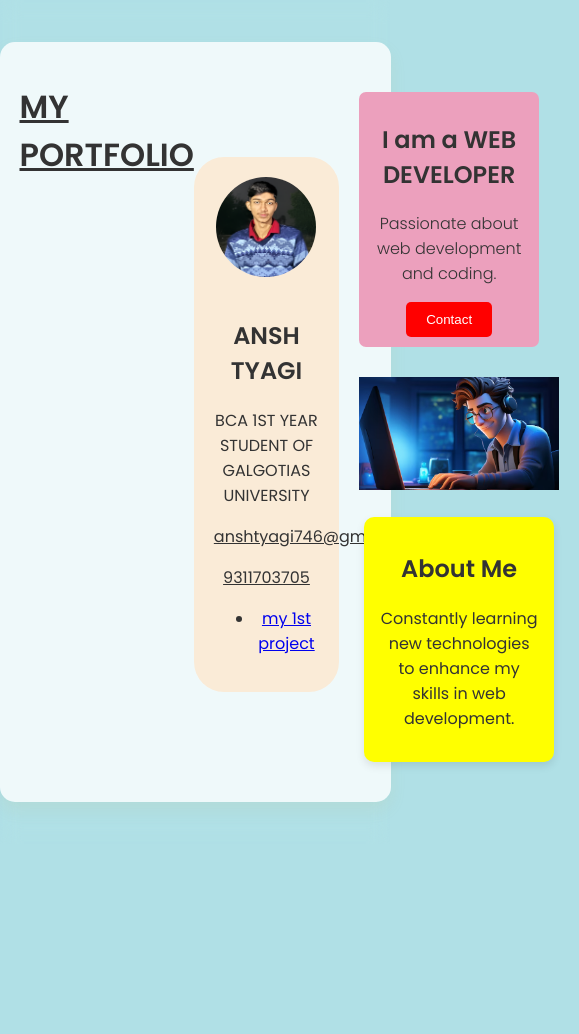
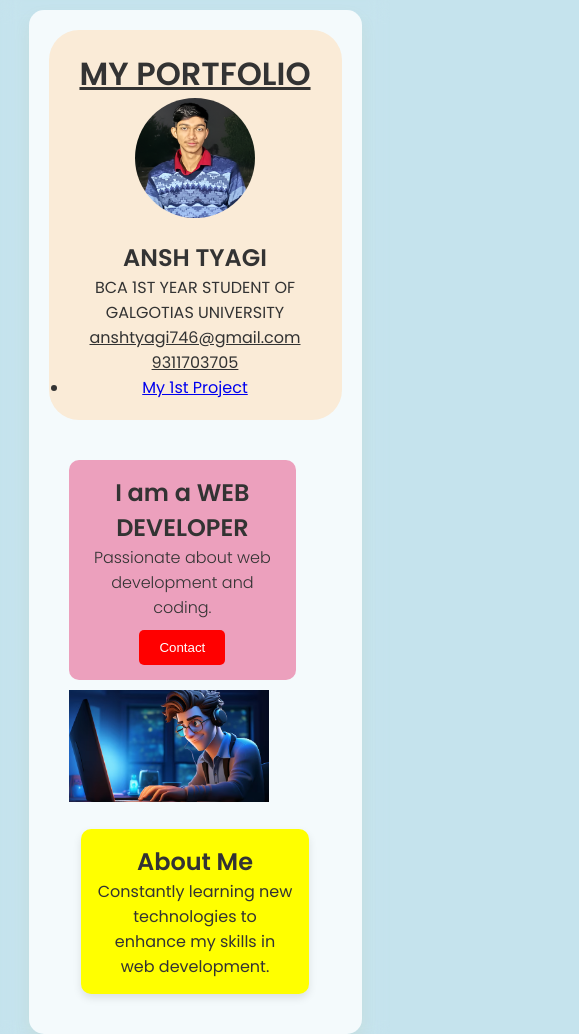
Before and after one commit to Anshtyagi747/my-portfolio, a plain HTML site: page index.html in a window 390 px wide. Shown: the whole page, 579 px wide, since content can reach past the window. Before the commit the page ends 844 px from the top, so only its background shows below. Drawn offline with Linux system fonts and the light colour scheme.

Commit message:
Update index.html

```diff
--- a/index.html
+++ b/index.html
@@ -6,6 +6,11 @@
     <title>My Portfolio</title>
     <link href="https://fonts.googleapis.com/css2?family=Poppins:wght@300;400;600&display=swap" rel="stylesheet">
     <style>
+        * {
+            box-sizing: border-box;
+            margin: 0;
+            padding: 0;
+        }
         body {
             background: rgba(173, 216, 230, 0.7); /* Light Blue Glass Effect */
             backdrop-filter: blur(10px);
@@ -16,9 +21,11 @@
             align-items: center;
             height: 100vh;
             margin: 0;
+            padding: 20px;
         }
         .container {
             display: flex;
+            flex-wrap: wrap;
             width: 90%;
             max-width: 1200px;
             background: rgba(255, 255, 255, 0.8); /* Light Glass Box */
@@ -27,43 +34,34 @@
             box-shadow: 0 8px 16px rgba(196, 178, 96, 0.1);
         }
         .sidebar {
-            margin: auto;
+            width: 100%;
+            max-width: 300px;
+            text-align: center;
             background-color: antiquewhite;
-            padding: auto;
+            padding: 20px;
             border-radius: 30px;
-            margin-bottom: 90px;
-
-
-            width: 30%;
-            text-align: center;
-            padding: 20px;
+            margin-bottom: 20px;
         }
         .profile-pic {
-            width: 100px;
-            height: 100px;
+            width: 120px;
+            height: 120px;
             border-radius: 50%;
             margin-bottom: 15px;
         }
         .main-content {
-            width: 70%;
+            flex: 1;
             display: flex;
             flex-direction: column;
             align-items: center;
             padding: 20px;
         }
-        .hero-image {
-            width: 200px; /* Reduced image size */
-            height: auto;
-            margin-top: 10px;
-        }
         .hero-text {
-            margin-top: 10px;
             background-color: #eca0bd;
-            padding: 10px;
-            border-radius: 7px;
-            width: 80%;
+            padding: 15px;
+            border-radius: 10px;
             text-align: center;
-            margin-bottom: 20px;
+            width: 100%;
+            max-width: 500px;
         }
         .hero-text h1 {
             font-size: 24px;
@@ -81,10 +79,17 @@
             border-radius: 5px;
             cursor: pointer;
             transition: 0.3s ease-in-out;
+            margin-top: 10px;
         }
         .animated-btn:hover {
             background: #0056b3;
             transform: scale(1.05);
+        }
+        .hero-image {
+            width: 100%;
+            max-width: 250px;
+            height: auto;
+            margin-top: 10px;
         }
         #about {
             margin-top: 20px;
@@ -92,35 +97,49 @@
             padding: 15px;
             border-radius: 10px;
             box-shadow: 0 4px 8px rgba(0, 0, 0, 0.1);
-            width: 80%;
             text-align: center;
+            width: 100%;
+            max-width: 500px;
+        }
+
+        /* Mobile Responsive */
+        @media (max-width: 768px) {
+            body {
+                height: auto;
+                padding: 10px;
+            }
+            .container {
+                flex-direction: column;
+                align-items: center;
+            }
+            .sidebar {
+                width: 100%;
+            }
+            .main-content {
+                width: 100%;
+            }
+            .hero-text, #about {
+                width: 100%;
+                max-width: 90%;
+            }
+            .hero-image {
+                max-width: 200px;
+            }
         }
     </style>
 </head>
 <body>
-
     <div class="container">
-        <body>
-
-            <body style="background-color:powderblue;">
-
-                <h1><u>MY PORTFOLIO</u></h1>
-
-
-                </body>
-
-
         <div class="sidebar">
+            <h1><u>MY PORTFOLIO</u></h1>
             <img src="pixelcut-export.png" alt="Profile Picture" class="profile-pic">
             <h2>ANSH TYAGI</h2>
             <p>BCA 1ST YEAR STUDENT OF GALGOTIAS UNIVERSITY</p>
-            <P><u>anshtyagi746@gmail.com</u></P>
+            <p><u>anshtyagi746@gmail.com</u></p>
             <p><u>9311703705</u></p>
             <nav>
                 <ul>
-
-                    <li><a href="https://anshtyagi747.github.io/mamu-s-website/">my 1st project</a></li>
-
+                    <li><a href="https://anshtyagi747.github.io/mamu-s-website/">My 1st Project</a></li>
                 </ul>
             </nav>
         </div>
@@ -130,9 +149,9 @@
                 <div class="hero-text">
                     <h1>I am a WEB DEVELOPER</h1>
                     <p>Passionate about web development and coding.</p>
-                   <a href="https://wa.me/+919311703705">
-                    <button class="animated-btn">Contact</button>
-                   </a>
+                    <a href="https://wa.me/+919311703705">
+                        <button class="animated-btn">Contact</button>
+                    </a>
                 </div>
                 <img src="3d-portrait-people_23-2150793856.avif" alt="Designer Image" class="hero-image">
             </section>
```
